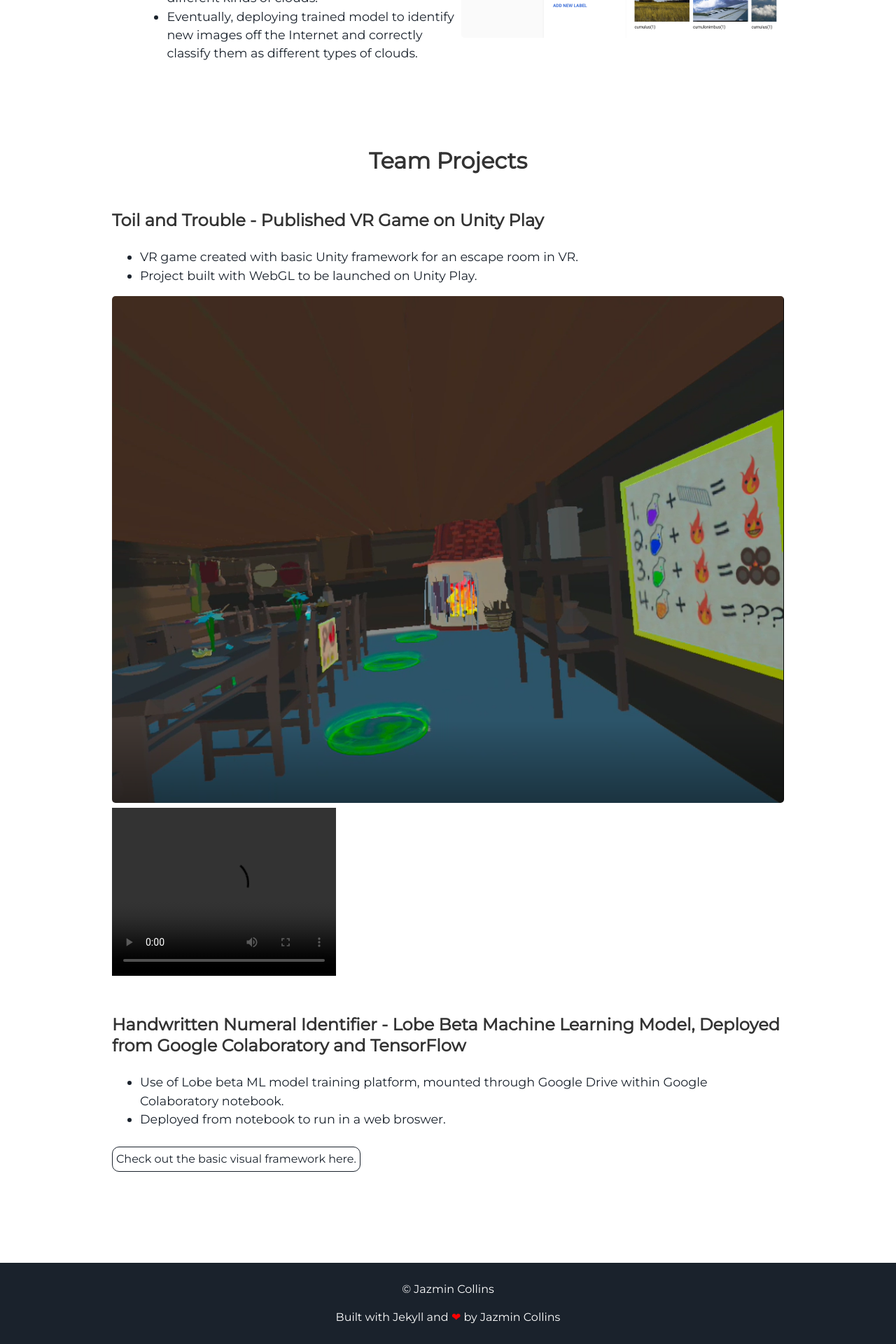
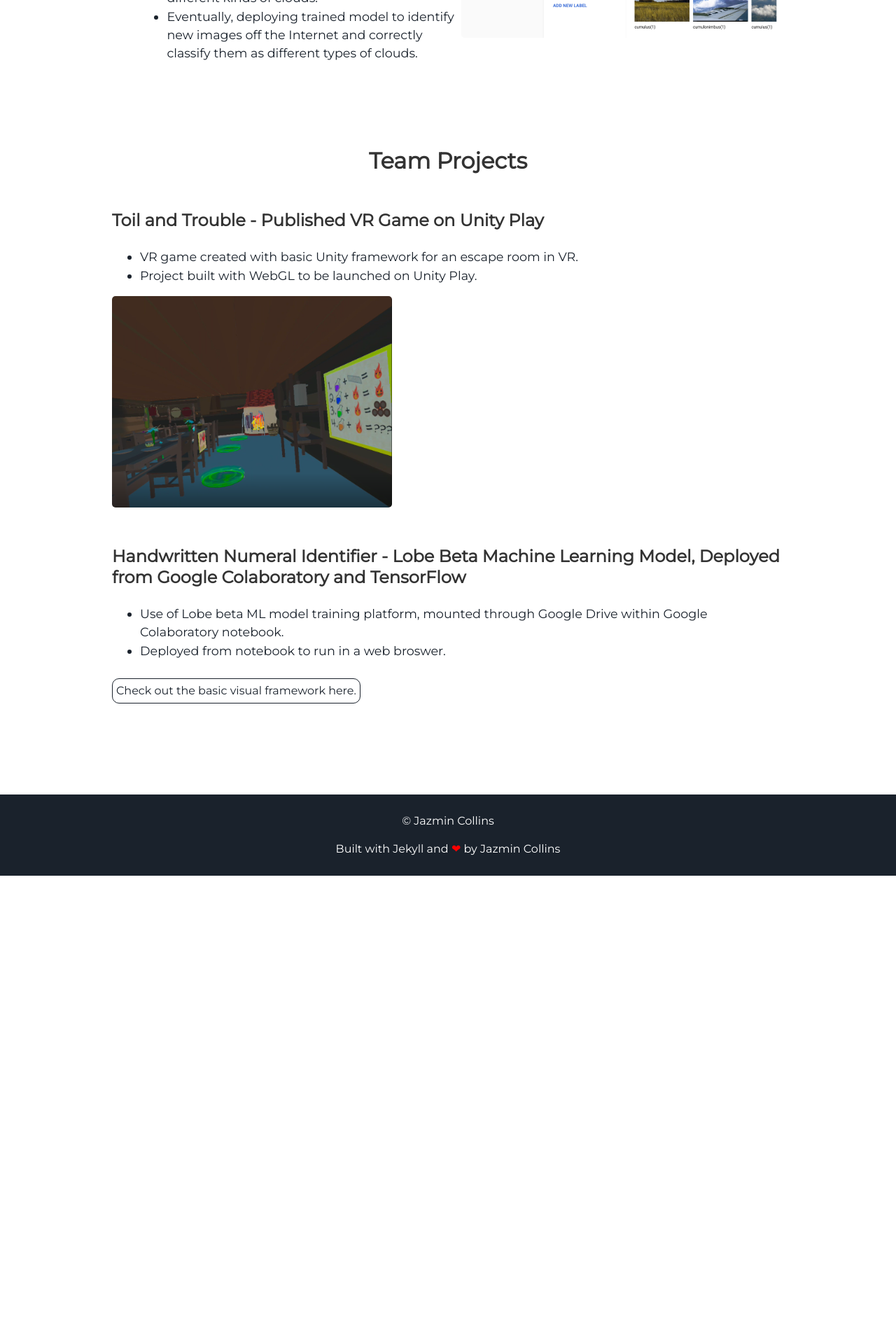
Before and after one commit to jcollins-01/site, a Jekyll site: the page built from index.html, in a window 1280 px wide. Shown: the part 2963-4883 px from the top of the page at 70% size. Built offline with Jekyll 4.4.1, drawn with Linux system fonts in a browser that asks for light colours; after the commit the page ends 4214 px from its top, so only the background shows below that; grey boxes are pictures that could not be loaded.

Commit message:
Remove video + add sizing to image

```diff
--- a/_includes/projects.html
+++ b/_includes/projects.html
@@ -60,12 +60,7 @@
       <li> VR game created with basic Unity framework for an escape room in VR. </li>
       <li> Project built with WebGL to be launched on Unity Play. </li>
     </ul>
-    <img src="toil.png" alt="Toil and Trouble VR video game playthrough screenshot.">
-    <video width="320" height="240" controls>
-      <source src="Boomerang2.0/Toil and Trouble Runthrough.mp4" type="video/mp4">
-      <!--<source src="Toil and Trouble Runthrough.ogg" type="video/ogg">-->
-      Your browser does not support the video tag.
-    </video>
+    <img src="toil.png" alt="Toil and Trouble VR video game playthrough screenshot." width="400" height="300">
   </div>
   <div class="contents-left">
     <h3> Handwritten Numeral Identifier - Lobe Beta Machine Learning Model, Deployed from Google Colaboratory and TensorFlow </h3>
```
